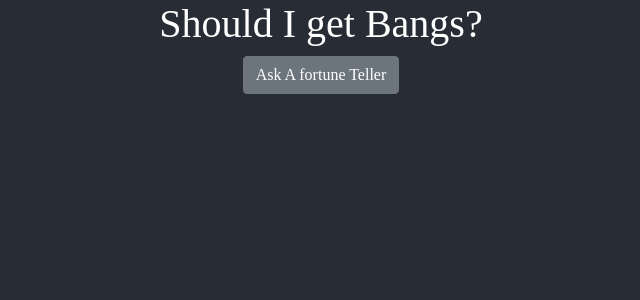
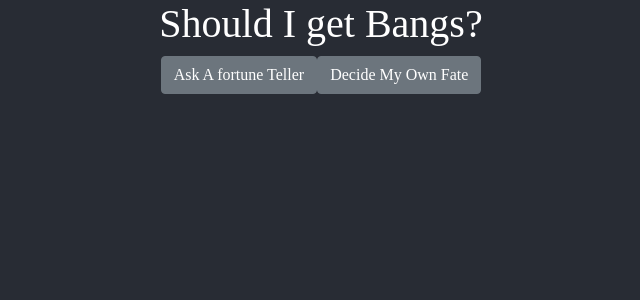
Before and after one commit to mwraich/bots_against_bangs, a React (Create React App) app: page / in a window 1280 px wide. Shown: the top 300 px of the page, without its empty margins (319-959 px from the left). Built offline with nearby package versions, Linux system fonts and the light colour scheme; a web font is replaced by a local one.

Commit message:
Setup template decide your own fate page

```diff
--- /dev/null
+++ b/src/DecideMyOwnFate/index.jsx
@@ -0,0 +1,19 @@
+import React, { Component } from 'react';
+import sample from 'lodash.sample';
+import MagicBall from '../Images/MagicBall.svg';
+import FortuneTellingBall from '../Images/FortuneTellingBall.svg';
+import './style.css';
+
+class DecideMyOwnFate extends Component {
+  constructor(props) {
+    super(props);
+  }
+
+  render() {
+    if (this.props.isVisible) {
+      return ('decide my own fate');
+    }
+    return null;
+  }
+}
+export default DecideMyOwnFate;
--- a/src/Homepage/index.jsx
+++ b/src/Homepage/index.jsx
@@ -2,6 +2,7 @@ import React, { Component } from 'react';
 import './homepage.css';
 import { Button } from 'reactstrap';
 import FortuneTelling from '../FortuneTelling';
+import DecideMyOwnFate from '../DecideMyOwnFate';
 
 class HomePage extends Component {
   constructor(props) {
@@ -16,8 +17,14 @@ class HomePage extends Component {
     return (
       <div className="homepage fixed-top">
         <h1> Should I get Bangs? </h1>
-        <Button onClick={() => this.setState({ showFortuneTeller: true })}>Ask A fortune Teller</Button>
+        <Button className="btn" onClick={() => this.setState({ showFortuneTeller: true })}>
+          Ask A fortune Teller
+        </Button>
         <FortuneTelling isVisible={this.state.showFortuneTeller} />
+        <Button onClick={() => this.setState({ showSelectionPath: true })}>
+          Decide My Own Fate
+        </Button>
+        <DecideMyOwnFate isVisible={this.state.showSelectionPath} />
       </div>
     );
   }
```
Also changed, not shown: src/DecideMyOwnFate/style.css (added).
